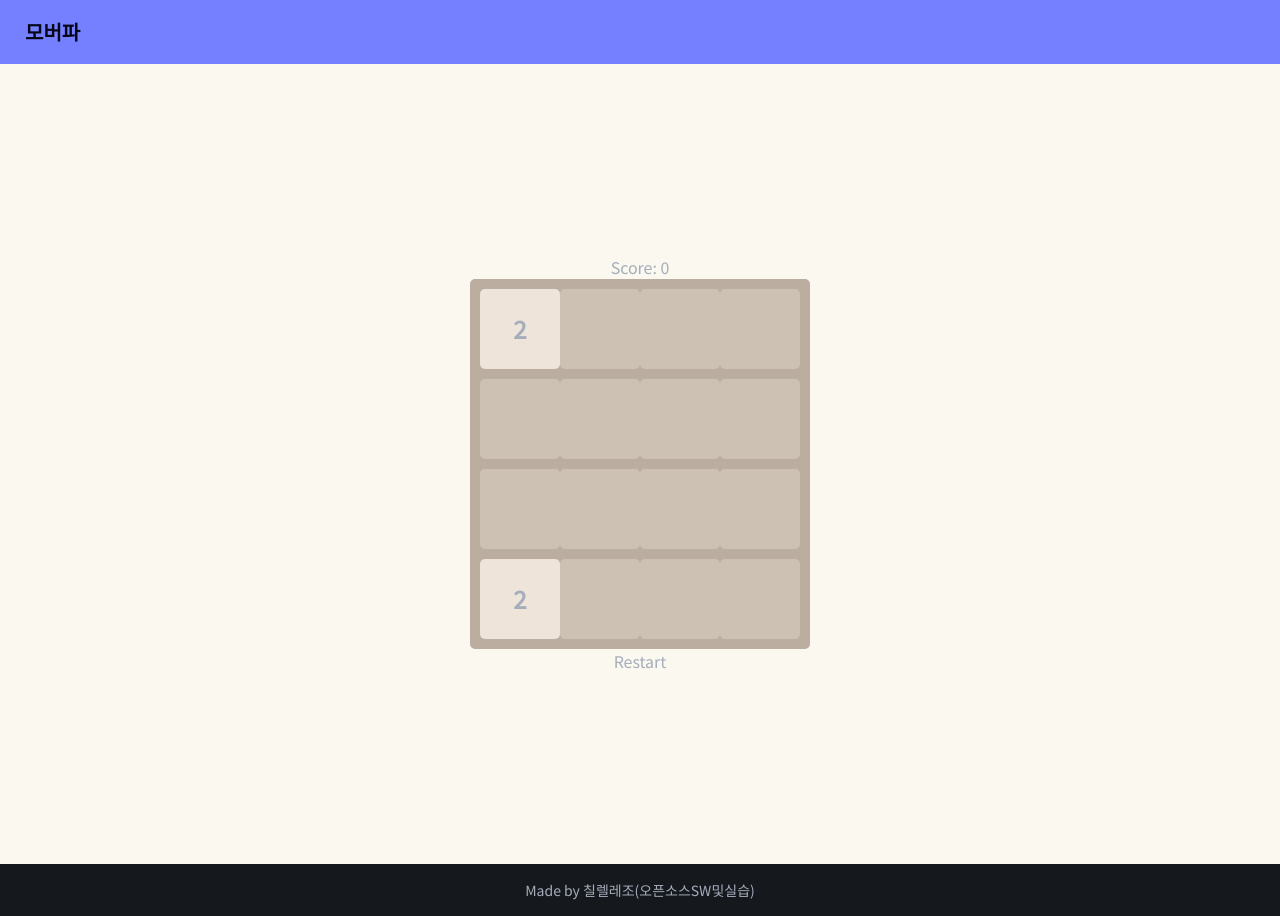
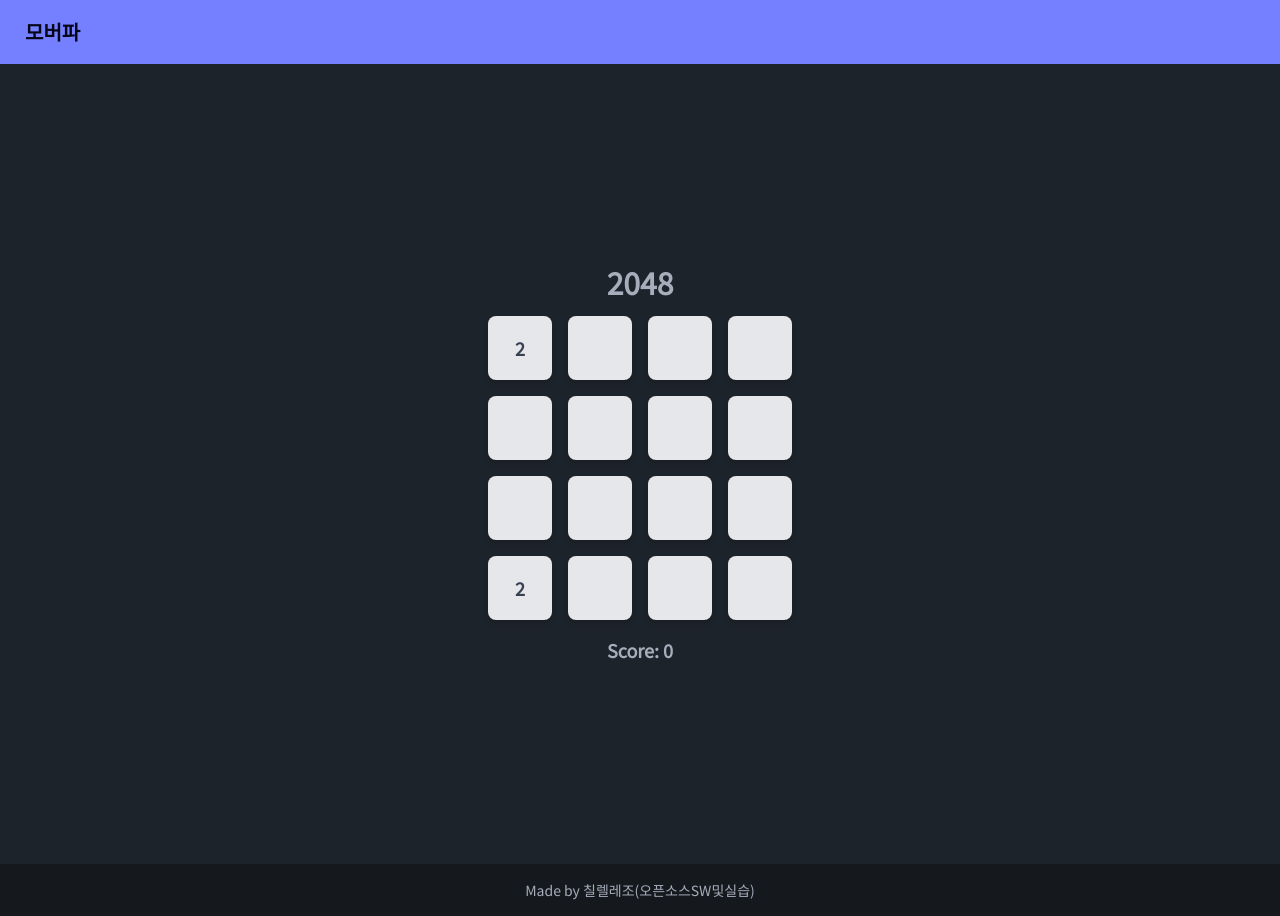
Before and after one commit to hufs-opensw-7/bus-finder, a React (Create React App) app: page /play in a window 1280 px wide. Built offline with nearby package versions, Linux system fonts and the light colour scheme.

Commit message:
Fix 2048

```diff
--- a/src/Container.js
+++ b/src/Container.js
@@ -2,7 +2,7 @@ import { Routes, Route } from "react-router-dom";
 
 import MainPage from "./page/MainPage";
 import DetailPage from "./page/DetailPage";
-import Game2048Page from "./page/Game2048Page/Game2048Page";
+import Game2048Page from "./page/Game2048Page";
 
 function Container() {
   return (
--- a/src/components/Game2048Page/Board.css
+++ /dev/null
@@ -1,19 +0,0 @@
-.board {
-  display: grid;
-  grid-template-rows: repeat(4, 100px);
-  gap: 10px;
-  background-color: #bbada0;
-  padding: 10px;
-  border-radius: 10px;
-}
-
-.board-row {
-  display: flex;
-  justify-content: space-between;
-}
-
-@media (max-width: 600px) {
-  .board {
-    grid-template-rows: repeat(4, 60px);
-  }
-}
--- a/src/components/Game2048Page/Board.js
+++ /dev/null
@@ -1,19 +0,0 @@
-import React from 'react';
-import Tile from './Tile';
-import './Board.css';
-
-const Board = ({ board }) => {
-  return (
-    <div className="board">
-      {board.map((row, rowIndex) => (
-        <div key={rowIndex} className="board-row">
-          {row.map((value, colIndex) => (
-            <Tile key={colIndex} value={value} />
-          ))}
-        </div>
-      ))}
-    </div>
-  );
-};
-
-export default Board;
--- a/src/components/Game2048Page/Tile.css
+++ /dev/null
@@ -1,78 +0,0 @@
-.tile {
-  width: 100px;
-  height: 100px;
-  display: flex;
-  align-items: center;
-  justify-content: center;
-  font-size: 24px;
-  font-weight: bold;
-  border-radius: 5px;
-}
-
-.tile-0 {
-  background-color: #cdc1b4;
-}
-
-.tile-2 {
-  background-color: #eee4da;
-  color: #776e65;
-}
-
-.tile-4 {
-  background-color: #ede0c8;
-  color: #776e65;
-}
-
-.tile-8 {
-  background-color: #F3B27A;
-  color: #F9F6F2;
-}
-
-.tile-16 {
-  background-color: #F69664;
-  color: #F9F6F2;
-}
-
-.tile-32 {
-  background-color: #F77C5F;
-  color: #F9F6F2;
-}
-
-.tile-64 {
-  background-color: #F75F3B;
-  color: #F9F6F2;
-}
-
-.tile-128 {
-  background-color: #EDD073;
-  color: #F9F6F2;
-}
-
-.tile-256 {
-  background-color: #EDCC62;
-  color: #F9F6F2;
-}
-
-.tile-512 {
-  background-color: #EDC950;
-  color: #F9F6F2;
-}
-
-.tile-1024 {
-  background-color: #EDC53F;
-  color: #F9F6F2;
-}
-
-.tile-2048 {
-  background-color: #EDC22E;
-  color: #F9F6F2;
-}
-/* Add more tile styles as needed */
-
-@media (max-width: 600px) {
-  .tile {
-    width: 60px;
-    height: 60px;
-    font-size: 18px;
-  }
-}
--- a/src/components/Game2048Page/Tile.js
+++ /dev/null
@@ -1,8 +0,0 @@
-import React from 'react';
-import './Tile.css';
-
-const Tile = ({ value }) => {
-  return <div className={`tile tile-${value}`}>{value !== 0 ? value : ''}</div>;
-};
-
-export default Tile;
--- a/src/page/Game2048Page/Game2048Page.js
+++ b/src/page/Game2048Page.js
@@ -1,5 +1,4 @@
 import { useState, useEffect } from 'react';
-import './Game2048Page.css';
 
 const SIZE = 4;
 const INITIAL_TILES = 2;
@@ -72,25 +71,16 @@ const move = (board, direction, setScore) => {
   return newBoard;
 };
 
-const Board = ({ board }) => (
-  <div className="board">
-    {board.map((row, rowIndex) => (
-      <div key={rowIndex} className="row">
-        {row.map((tile, colIndex) => (
-          <div key={colIndex} className={`tile ${tile ? `tile-${tile}` : ''}`}>
-            {tile}
-          </div>
-        ))}
-      </div>
-    ))}
+const Tile = ({ value }) => (
+  <div className={`tile w-16 h-16 flex justify-center items-center bg-gray-200 text-gray-700 font-bold text-lg rounded-lg shadow-md`}>
+    {value}
   </div>
 );
 
-const Game2048Page = () => {
-  const [board, setBoard] = useState(initializeBoard);
+const Game2048 = () => {
+  const [board, setBoard] = useState(initializeBoard());
   const [score, setScore] = useState(0);
   const [gameOver, setGameOver] = useState(false);
-  const [touchStart, setTouchStart] = useState({ x: 0, y: 0 });
 
   const handleKeyDown = (e) => {
     if (gameOver) return;
@@ -119,14 +109,24 @@ const Game2048Page = () => {
   };
 
   const handleTouchStart = (e) => {
-    const touch = e.touches[0];
-    setTouchStart({ x: touch.clientX, y: touch.clientY });
-  };
+    const touchStartX = e.touches[0].clientX;
+    const touchStartY = e.touches[0].clientY;
+    document.addEventListener('touchmove', handleTouchMove);
+    document.addEventListener('touchend', handleTouchEnd);
 
-  const handleTouchEnd = (e) => {
-    const touch = e.changedTouches[0];
-    const dx = touch.clientX - touchStart.x;
-    const dy = touch.clientY - touchStart.y;
+    function handleTouchMove(e) {
+      e.preventDefault();
+    }
+
+    function handleTouchEnd(e) {
+      document.removeEventListener('touchmove', handleTouchMove);
+      document.removeEventListener('touchend', handleTouchEnd);
+
+      const touchEndX = e.changedTouches[0].clientX;
+      const touchEndY = e.changedTouches[0].clientY;
+
+      const dx = touchEndX - touchStartX;
+      const dy = touchEndY - touchStartY;
 
       if (Math.abs(dx) > Math.abs(dy)) {
         if (dx > 0) {
@@ -139,6 +139,7 @@ const Game2048Page = () => {
           handleKeyDown({ key: 'ArrowDown' });
         } else {
           handleKeyDown({ key: 'ArrowUp' });
+        }
       }
     }
   };
@@ -156,29 +157,23 @@ const Game2048Page = () => {
 
   useEffect(() => {
     window.addEventListener('keydown', handleKeyDown);
-    window.addEventListener('touchstart', handleTouchStart);
-    window.addEventListener('touchend', handleTouchEnd);
-    return () => {
-      window.removeEventListener('keydown', handleKeyDown);
-      window.removeEventListener('touchstart', handleTouchStart);
-      window.removeEventListener('touchend', handleTouchEnd);
-    };
+    return () => window.removeEventListener('keydown', handleKeyDown);
   }, [board, gameOver]);
 
   return (
-    <div className="container-2048">
-      <div className="game">
-        <div className="score">Score: {score}</div>
-        {gameOver && <div className="game-over">Game Over!</div>}
-        <Board board={board} />
-        <button onClick={() => {
-          setBoard(initializeBoard());
-          setScore(0);
-          setGameOver(false);
-        }}>Restart</button>
+    <div className="flex flex-col items-center justify-center h-screen" onTouchStart={handleTouchStart}>
+      <div className="mb-4 text-3xl font-bold">2048</div>
+      <div className="grid grid-cols-4 gap-4">
+        {board.map((row, rowIndex) => (
+          row.map((tile, colIndex) => (
+            <Tile key={`${rowIndex}-${colIndex}`} value={tile} />
+          ))
+        ))}
       </div>
+      <div className="mt-4 text-lg font-bold">Score: {score}</div>
+      {gameOver && <div className="mt-4 text-xl font-bold text-red-600">Game Over!</div>}
     </div>
   );
 };
 
-export default Game2048Page;
+export default Game2048;
--- a/src/page/Game2048Page/Game2048Page.css
+++ /dev/null
@@ -1,101 +0,0 @@
-.container-2048 {
-  display: flex;
-  justify-content: center;
-  align-items: center;
-  height: 100vh;
-  margin: 0;
-  background: #faf8ef;
-}
-
-.game {
-  text-align: center;
-}
-
-.board {
-  display: grid;
-  gap: 10px;
-  background: #bbada0;
-  padding: 10px;
-  border-radius: 5px;
-}
-
-.row {
-  display: flex;
-}
-
-.tile {
-  width: 80px;
-  height: 80px;
-  background: #cdc1b4;
-  display: flex;
-  justify-content: center;
-  align-items: center;
-  font-size: 24px;
-  font-weight: bold;
-  border-radius: 5px;
-}
-
-.tile-2 {
-  background: #eee4da;
-}
-
-.tile-4 {
-  background: #ede0c8;
-}
-
-.tile-8 {
-  background: #f2b179;
-  color: #f9f6f2;
-}
-
-.tile-16 {
-  background: #f59563;
-  color: #f9f6f2;
-}
-
-.tile-32 {
-  background: #f67c5f;
-  color: #f9f6f2;
-}
-
-.tile-64 {
-  background: #f65e3b;
-  color: #f9f6f2;
-}
-
-.tile-128 {
-  background: #edcf72;
-  color: #f9f6f2;
-}
-
-.tile-256 {
-  background: #edcc61;
-  color: #f9f6f2;
-}
-
-.tile-512 {
-  background: #edc850;
-  color: #f9f6f2;
-}
-
-.tile-1024 {
-  background: #edc53f;
-  color: #f9f6f2;
-}
-
-.tile-2048 {
-  background: #edc22e;
-  color: #f9f6f2;
-}
-
-.game-over {
-  position: absolute;
-  top: 50%;
-  left: 50%;
-  transform: translate(-50%, -50%);
-  background: rgba(255, 255, 255, 0.8);
-  padding: 20px;
-  border-radius: 10px;
-  font-size: 36px;
-  font-weight: bold;
-}
```
Lines whose indentation alone changed are shown as unchanged.
